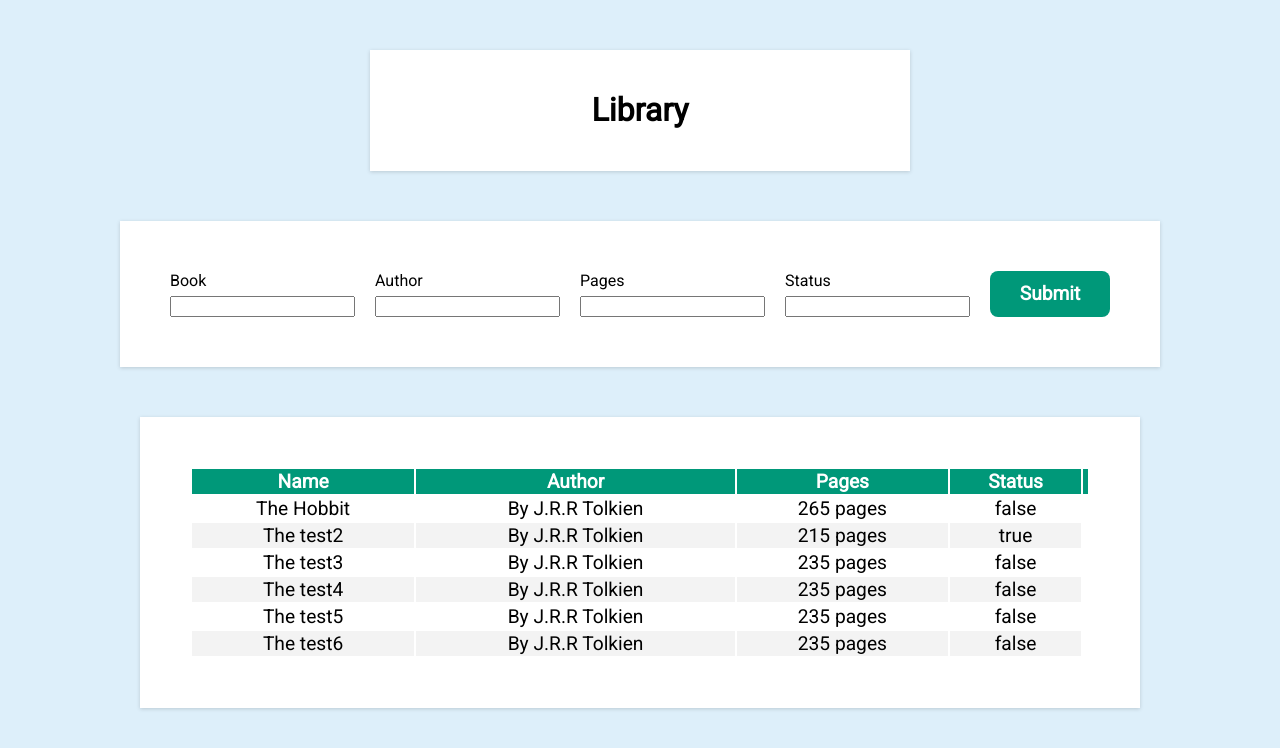
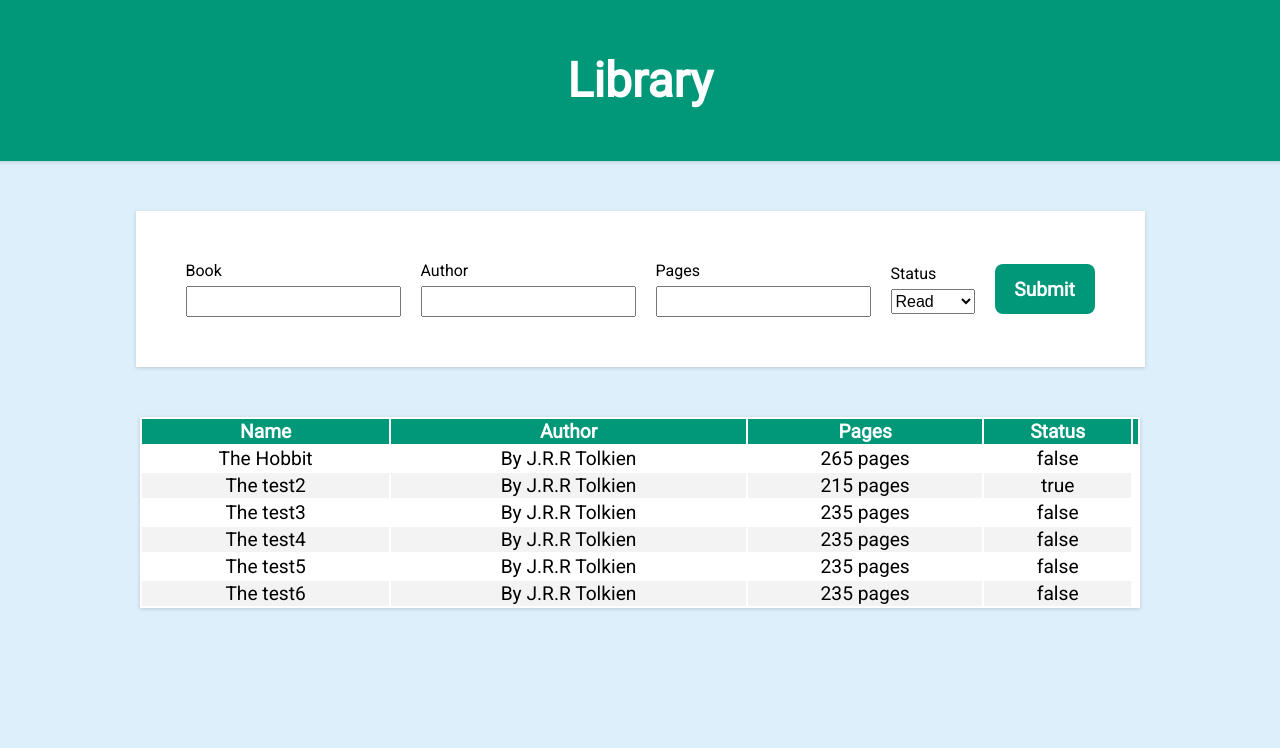
Before and after one commit to MarekRykaczewski/library, a plain HTML site: page index.html in a window 1280 px wide. Drawn offline with Linux system fonts and the light colour scheme.

Commit message:
update styles.css

```diff
--- a/index.html
+++ b/index.html
@@ -16,20 +16,23 @@
     </div>
     <div id="input-section">
         <div class="input-column">
-            <span>Book</span>
+            <label>Book</label>
             <input type="Book">
         </div>
         <div class="input-column">
-            <span>Author</span>
+            <label>Author</label>
             <input type="Author">
         </div>
         <div class="input-column">
-            <span>Pages</span>
+            <label>Pages</label>
             <input type="Pages">
         </div>
         <div class="input-column">
-            <span>Status</span>
-            <input type="Status">
+            <label>Status</label>
+            <select type="Status">
+                <option value="read"> Read</option>
+                <option value="not read"> Not read</option>
+            </select>
         </div>
         <button> Submit </button>
 
--- a/styles.css
+++ b/styles.css
@@ -2,7 +2,6 @@
 
 body {
     margin: 0;
-    padding: 50px;
     background-color: rgb(221, 239, 250);
     display: flex;
     align-items: center;
@@ -14,15 +13,18 @@ body {
 
 #header {
     padding: 20px;
-    background-color: white;
+    background-color: #009879;
+    color: white;
+    font-size: 1.5em;
+    width: 100vw;
     box-shadow: rgba(0, 0, 0, 0.16) 0px 1px 4px;
-    width: 500px;
     text-align: center;
 }
 
 #input-section {
     display: flex;
     justify-content: center;
+    align-items: center;
     padding: 50px;
     gap: 20px;
     background-color: white;
@@ -37,8 +39,19 @@ body {
  font-size: 1.2em;
  font-weight: bold;
  font-family: Roboto;
- width: 120px;
+ width: 100px;
+ height: 50px;
 }
+
+.input-column input, select {
+    height: 25px;
+    font-size: 1em;
+}
+
+input:focus, select:focus {
+    outline-color: #009879;
+}
+
 
 .input-column {
     display: flex;
@@ -47,7 +60,6 @@ body {
 }
 
 #shelf {
-    padding: 50px;
     font-size: 1.2em;
     font-family: Roboto;
     min-width: 1000px;
@@ -61,7 +73,6 @@ body {
 }
 
 .book-container {
-    border-bottom: 1px solid #dddddd;
     text-align: center;
 
 }
```
